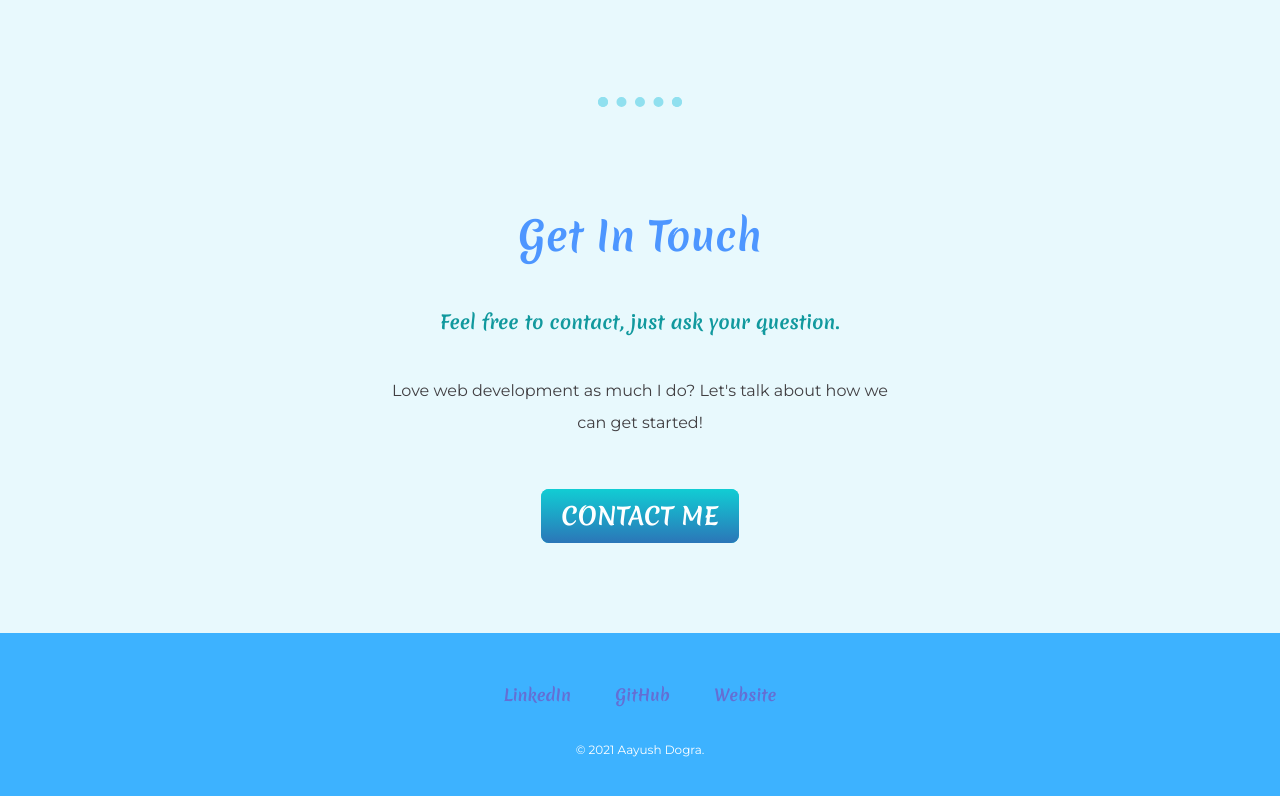
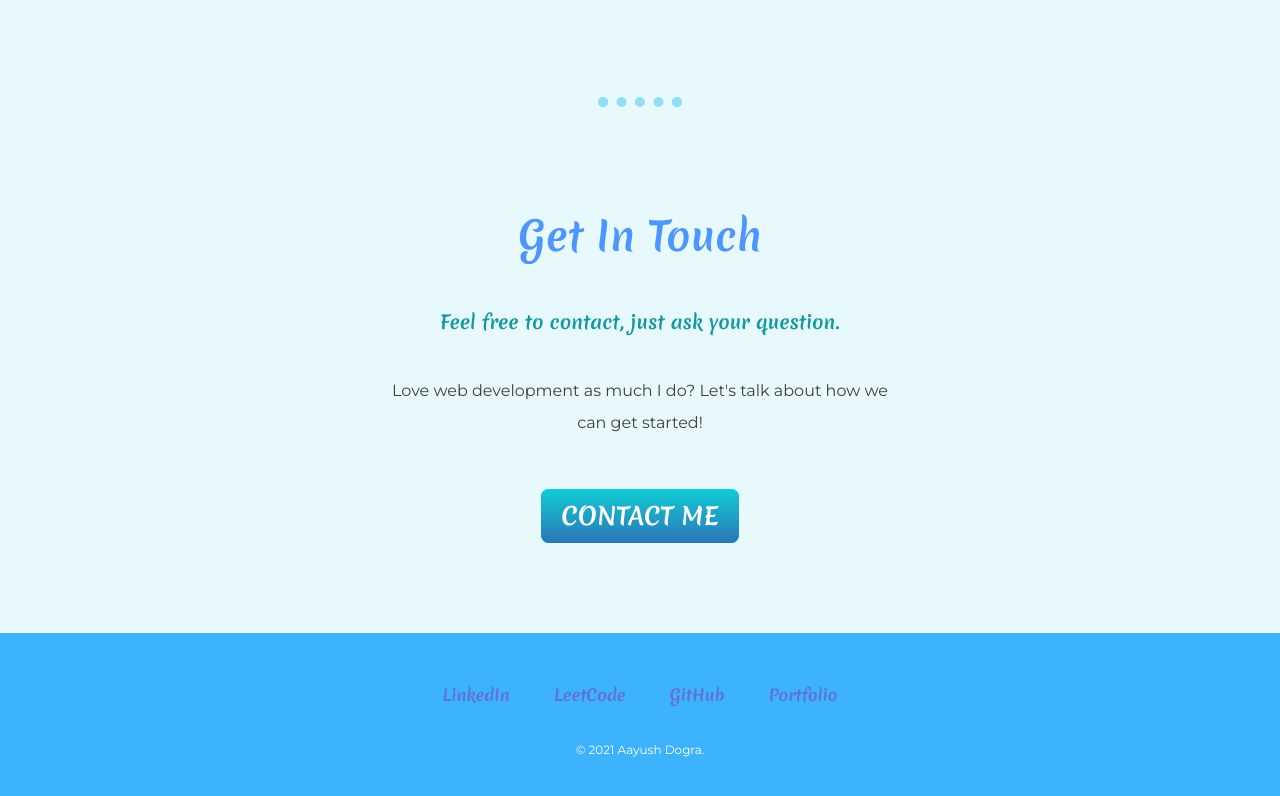
Before and after one commit to aayushdogra/PersonalSite, a plain HTML site: page index.html in a window 1280 px wide. Shown: the part 2139-2935 px from the top of the page. Drawn offline with Linux system fonts and the light colour scheme; a web font is replaced by a local one.

Commit message:
Few more href added

```diff
--- a/index.html
+++ b/index.html
@@ -55,8 +55,9 @@
 
   <div class="BottomContainer">
     <a class="footer-link" href="https://www.linkedin.com/in/aayushdogra1999">LinkedIn</a>
+    <a class="footer-link" href="https://leetcode.com/aayush_d_1999/">LeetCode</a>
     <a class="footer-link" href="https://github.com/aayushdogra">GitHub</a>
-    <a class="footer-link" href="https://aayushdogra.github.io/Portfolio-Website/">Website</a>
+    <a class="footer-link" href="https://aayushdogra.github.io/Portfolio-Website/">Portfolio</a>
     <p class="copyright">© 2021 Aayush Dogra.</p>
   </div>
 
```
